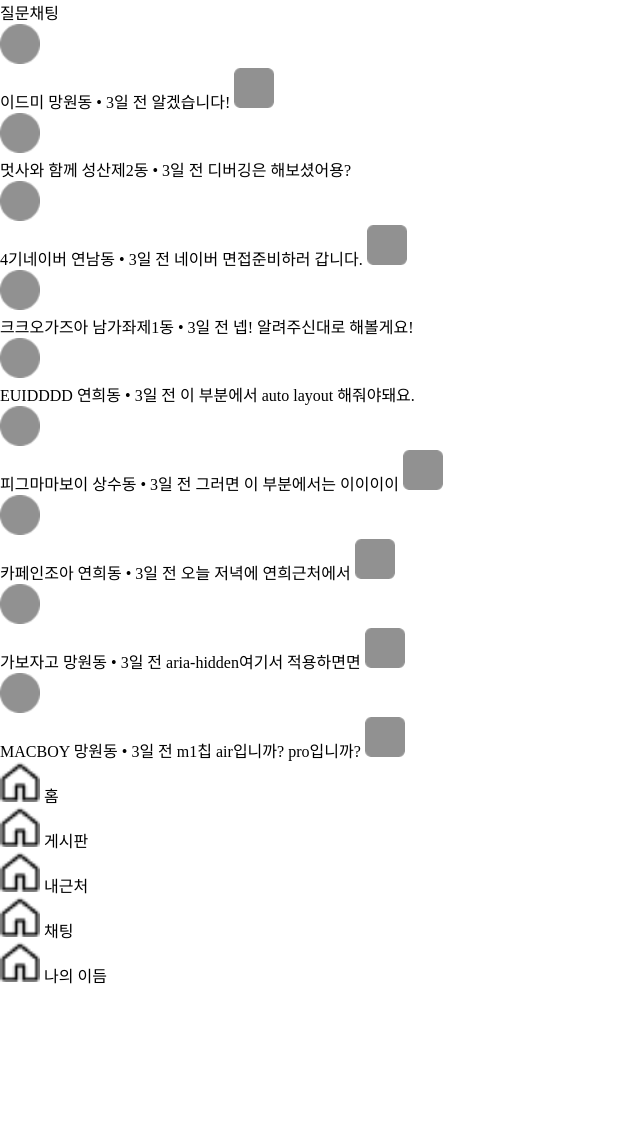
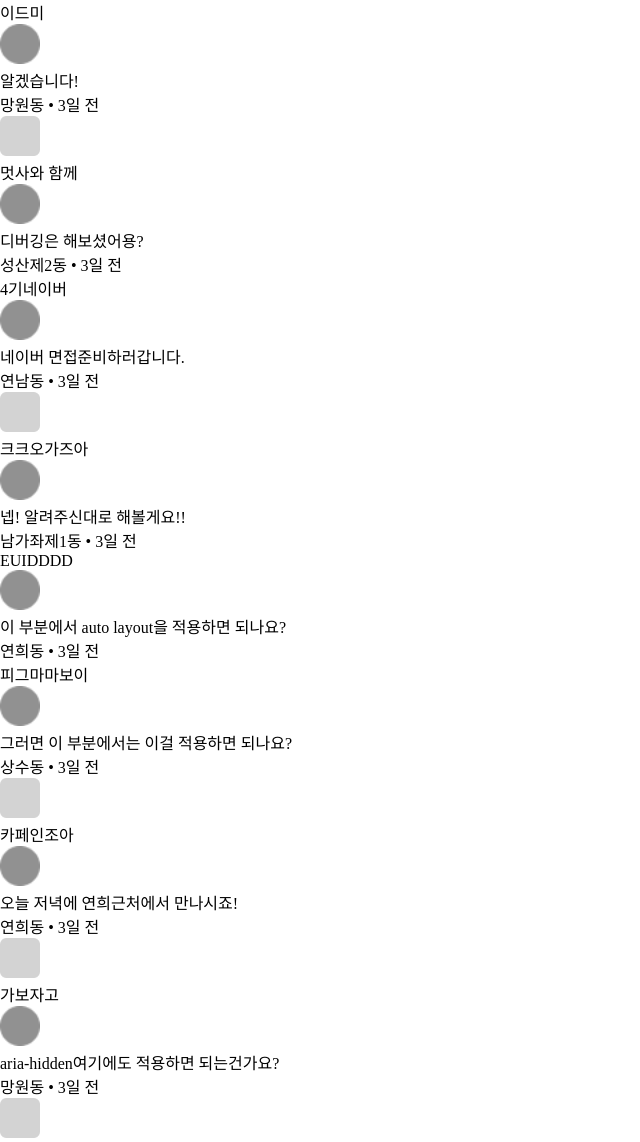
Before and after one commit to hanchumon/cabbage-market, a plain HTML site: page src/views/chatlists.html in a window 1280 px wide. Shown: the whole page, without its empty margins (0-640 px from the left). Before the commit the page ends 987 px from the top, so only its background shows below. Drawn offline with Linux system fonts and the light colour scheme.

Commit message:
마크업 구조 수정

```diff
--- a/src/views/chatlists.html
+++ b/src/views/chatlists.html
@@ -8,141 +8,88 @@
 </head>
 
 <body>
-  <header>
-    <h2>질문채팅</h2>
-    <span class="sprite"></span>
-    <span class="sprite"></span>
-  </header>
+  <header></header>
+  <nav></nav>
 
   <main>
-    <ul>
-      <li>
-        <img src="./../images/Rectangle.png" alt="" />
-        <a href="./chatcontent.html">
-          <div class="user-component__text">
-            <span>이드미</span>
-            <span>망원동 • 3일 전</span>
-            <span>알겠습니다!</span>
-            <img src="./../images/chatImage.png" alt="" />
-          </div>
+    <!-- 채팅 목록 리스트 -->
+    <a href="chatcontent.html">
+      <dl>
+        <dt>이드미</dt>
+        <dd><img src="./../images/Rectangle.png" alt="프로필 이미지" /></dd>
+        <dd>알겠습니다!</dd>
+        <dd>망원동 • 3일 전</dd>
+        <dd><img src="./../images/qnalistImage.png" alt="" /></dd>
+      </dl>
     </a>
-      </li>
-      <li>
-        <img src="./../images/Rectangle.png" alt="" />
-        <a href="./chatcontent.html">
-          <div class="user-component__text">
-            <span>멋사와 함께</span>
-            <span>성산제2동 • 3일 전</span>
-            <span>디버깅은 해보셨어용?</span>
-          </div>
+
+    <a href="chatcontent.html">
+      <dl>
+        <dt>멋사와 함께</dt>
+        <dd><img src="./../images/Rectangle.png" alt="프로필 이미지" /></dd>
+        <dd>디버깅은 해보셨어용?</dd>
+        <dd>성산제2동 • 3일 전</dd>
+      </dl>
     </a>
-      </li>
-      <li>
-        <img src="./../images/Rectangle.png" alt="" />
-        <a href="./chatcontent.html">
-          <div class="user-component__text">
-            <span>4기네이버</span>
-            <span>연남동 • 3일 전</span>
-            <span>네이버 면접준비하러 갑니다.</span>
-            <img src="./../images/chatImage.png" alt="" />
-          </div>
+
+    <a href="chatcontent.html">
+      <dl>
+        <dt>4기네이버</dt>
+        <dd><img src="./../images/Rectangle.png" alt="프로필 이미지" /></dd>
+        <dd>네이버 면접준비하러갑니다.</dd>
+        <dd>연남동 • 3일 전</dd>
+        <dd><img src="./../images/qnalistImage.png" alt="" /></dd>
+      </dl>
     </a>
-      </li>
-      <li>
-        <img src="./../images/Rectangle.png" alt="" />
-        <a href="./chatcontent.html">
-          <div class="user-component__text">
-            <span>크크오가즈아</span>
-            <span>남가좌제1동 • 3일 전</span>
-            <span>넵! 알려주신대로 해볼게요!</span>
-          </div>
+
+    <a href="chatcontent.html">
+      <dl>
+        <dt>크크오가즈아</dt>
+        <dd><img src="./../images/Rectangle.png" alt="프로필 이미지" /></dd>
+        <dd>넵! 알려주신대로 해볼게요!!</dd>
+        <dd>남가좌제1동 • 3일 전</dd>
+      </dl>
     </a>
-      </li>
-      <li>
-        <img src="./../images/Rectangle.png" alt="" />
-        <a href="./chatcontent.html">
-          <div class="user-component__text">
-            <span>EUIDDDD</span>
-            <span>연희동 • 3일 전</span>
-            <span>이 부분에서 auto layout 해줘야돼요.</span>
-          </div>
+
+    <a href="chatcontent.html">
+      <dl>
+        <dt>EUIDDDD</dt>
+        <dd><img src="./../images/Rectangle.png" alt="프로필 이미지" /></dd>
+        <dd>이 부분에서 auto layout을 적용하면 되나요?</dd>
+        <dd>연희동 • 3일 전</dd>
+      </dl>
     </a>
-      </li>
-      <li>
-        <img src="./../images/Rectangle.png" alt="" />
-        <a href="./chatcontent.html">
-          <div class="user-component__text">
-            <span>피그마마보이</span>
-            <span>상수동 • 3일 전</span>
-            <span>그러면 이 부분에서는 이이이이</span>
-            <img src="./../images/chatImage.png" alt="" />
-          </div>
+
+    <a href="chatcontent.html">
+      <dl>
+        <dt>피그마마보이</dt>
+        <dd><img src="./../images/Rectangle.png" alt="프로필 이미지" /></dd>
+        <dd>그러면 이 부분에서는 이걸 적용하면 되나요?</dd>
+        <dd>상수동 • 3일 전</dd>
+        <dd><img src="./../images/qnalistImage.png" alt="" /></dd>
+      </dl>
     </a>
-      </li>
-      <li>
-        <img src="./../images/Rectangle.png" alt="" />
-        <a href="./chatcontent.html">
-          <div class="user-component__text">
-            <span>카페인조아</span>
-            <span>연희동 • 3일 전</span>
-            <span>오늘 저녁에 연희근처에서</span>
-            <img src="./../images/chatImage.png" alt="" />
-          </div>
+
+    <a href="chatcontent.html">
+      <dl>
+        <dt>카페인조아</dt>
+        <dd><img src="./../images/Rectangle.png" alt="프로필 이미지" /></dd>
+        <dd>오늘 저녁에 연희근처에서 만나시죠!</dd>
+        <dd>연희동 • 3일 전</dd>
+        <dd><img src="./../images/qnalistImage.png" alt="" /></dd>
+      </dl>
     </a>
-      </li>
-      <li>
-        <img src="./../images/Rectangle.png" alt="" />
-        <a href="./chatcontent.html">
-          <div class="user-component__text">
-            <span>가보자고</span>
-            <span>망원동 • 3일 전</span>
-            <span>aria-hidden여기서 적용하면면</span>
-            <img src="./../images/chatImage.png" alt="" />
-          </div>
+
+    <a href="chatcontent.html">
+      <dl>
+        <dt>가보자고</dt>
+        <dd><img src="./../images/Rectangle.png" alt="프로필 이미지" /></dd>
+        <dd>aria-hidden여기에도 적용하면 되는건가요?</dd>
+        <dd>망원동 • 3일 전</dd>
+        <dd><img src="./../images/qnalistImage.png" alt="" /></dd>
+      </dl>
     </a>
-      </li>
-      <li>
-        <img src="./../images/Rectangle.png" alt="" />
-        <a href="./chatcontent.html">
-          <div class="user-component__text">
-            <span>MACBOY</span>
-            <span>망원동 • 3일 전</span>
-            <span>m1칩 air입니까? pro입니까?</span>
-            <img src="./../images/chatImage.png" alt="" />
-          </div>
-        </a>
-      </li>
-    </ul>
+
   </main>
-
-  <nav>
-    <ul>
-      <li>
-        <a href=""></a>
-        <img src="./../images/homeIcon.png" alt="" />
-        <span>홈</span>
-      </li>
-      <li>
-        <a href=""></a>
-        <img src="./../images/homeIcon.png" alt="" />
-        <span>게시판</span>
-      </li>
-      <li>
-        <a href=""></a>
-        <img src="./../images/homeIcon.png" alt="" />
-        <span>내근처</span>
-      </li>
-      <li>
-        <a href=""></a>
-        <img src="./../images/homeIcon.png" alt="" />
-        <span>채팅</span>
-      </li>
-      <li>
-        <a href=""></a>
-        <img src="./../images/homeIcon.png" alt="" />
-        <span>나의 이듬</span>
-      </li>
-    </ul>
-  </nav>
 </body>
 </html>
```
Also changed, not shown: src/scss/pages/_chatcontent.scss (+7 -0 lines), src/views/chatcontent.html (+19 -25 lines), src/views/qnaboard.html (+35 -25 lines), src/views/qnamain.html (+63 -78 lines), src/views/writeqna.html (+15 -14 lines), src/images/Plusbutton.png (deleted), src/images/homeIcon.png (deleted), src/images/keyboardImage.png (added), src/images/plusIcon.png (deleted), src/images/qnalistImage.png (renamed from src/images/qnaImage.png), src/images/sendButton.png (deleted), src/images/titlebarImage.png (added). Lines whose indentation alone changed are shown as unchanged.
